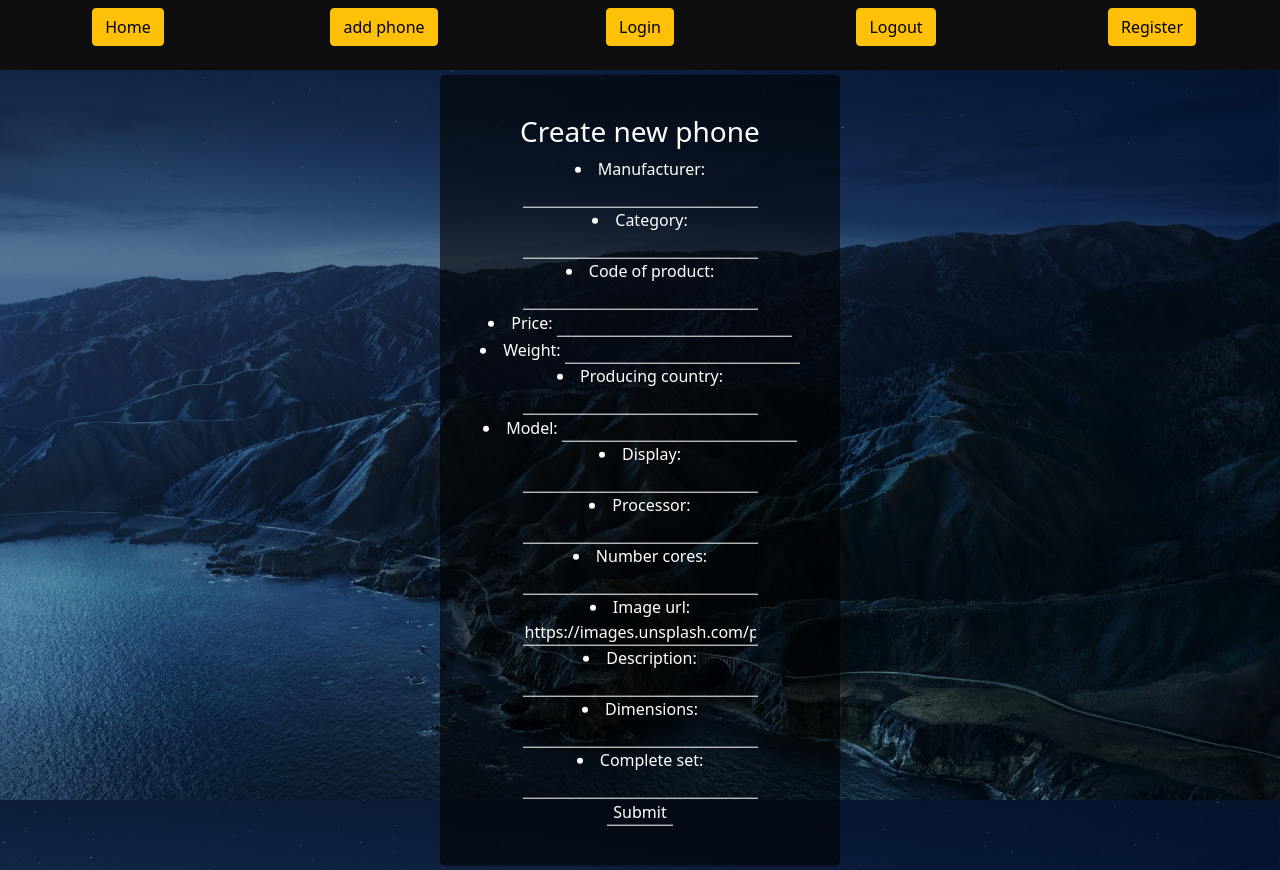
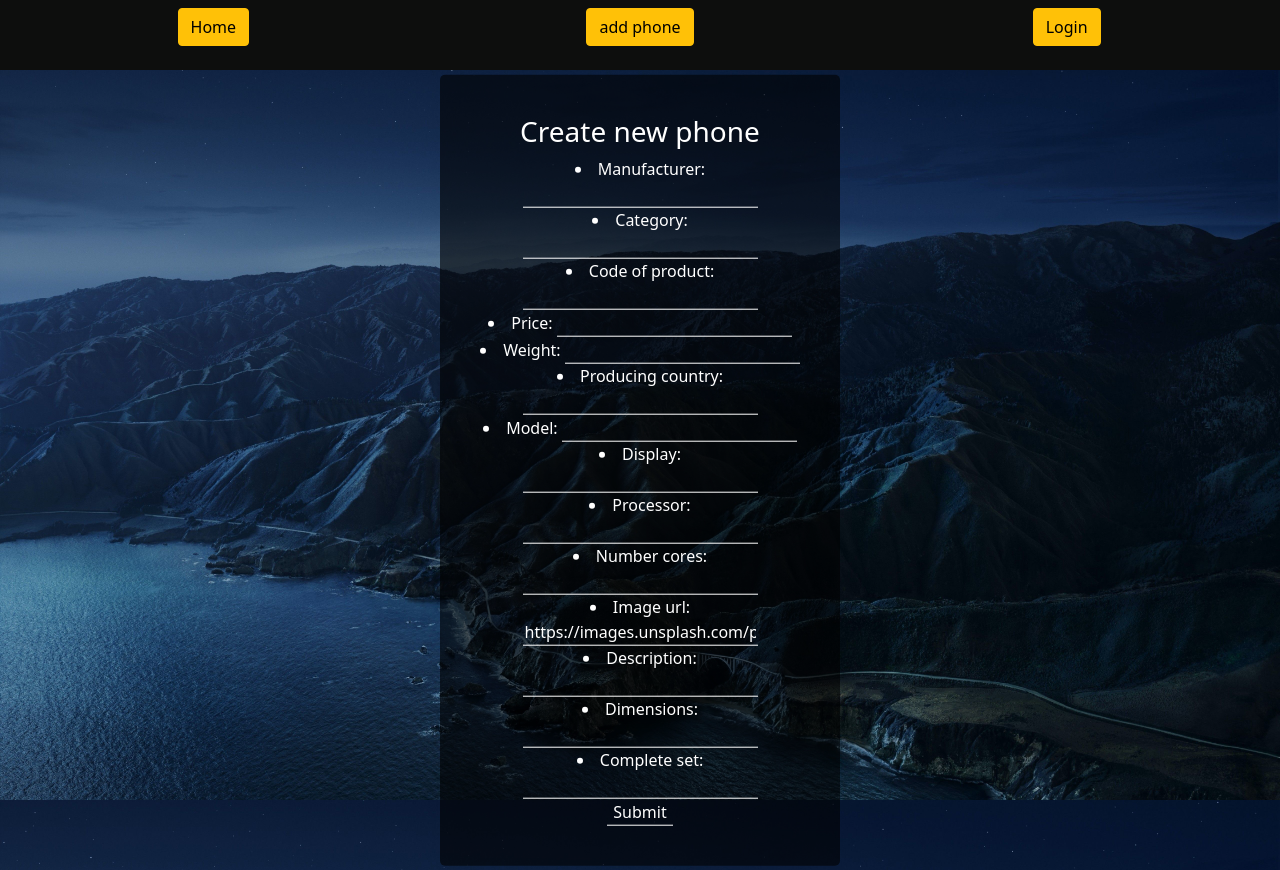
Before and after one commit to pbrlionocde/market_site, a Django app: page /goods/add/phone in a window 1280 px wide. Run offline with Django 3.2, Linux system fonts and the light colour scheme.

Commit message:
LOGIN: Fix display the urls on nav bar

```diff
--- a/src/templates/base.html
+++ b/src/templates/base.html
@@ -22,18 +22,18 @@
                 <a class="nav-link" href="{% url 'phone_add' %}"><button type="button" class="btn btn-warning">add
                         phone</button></a>
             </li>
+
+            {% if user.is_authenticated %}
+            <li class="nav-item">
+                <a class="nav-link" href="{% url 'logout' %}"><button type="button"
+                        class="btn btn-warning">Logout</button></a>
+            </li>
+            {% else %}
             <li class="nav-item">
                 <a class="nav-link" href="{% url 'login' %}"><button type="button"
                         class="btn btn-warning">Login</button></a>
             </li>
-            <li class="nav-item">
-                <a class="nav-link" href="{% url 'logout' %}"><button type="button"
-                        class="btn btn-warning">Logout</button></a>
-            </li>
-            <li class="nav-item">
-                <a class="nav-link" href="{% url 'django_registration_register' %}"><button type="button"
-                        class="btn btn-warning">Register</button></a>
-            </li>
+            {% endif %}
 
         </ul>
     </div>
```
